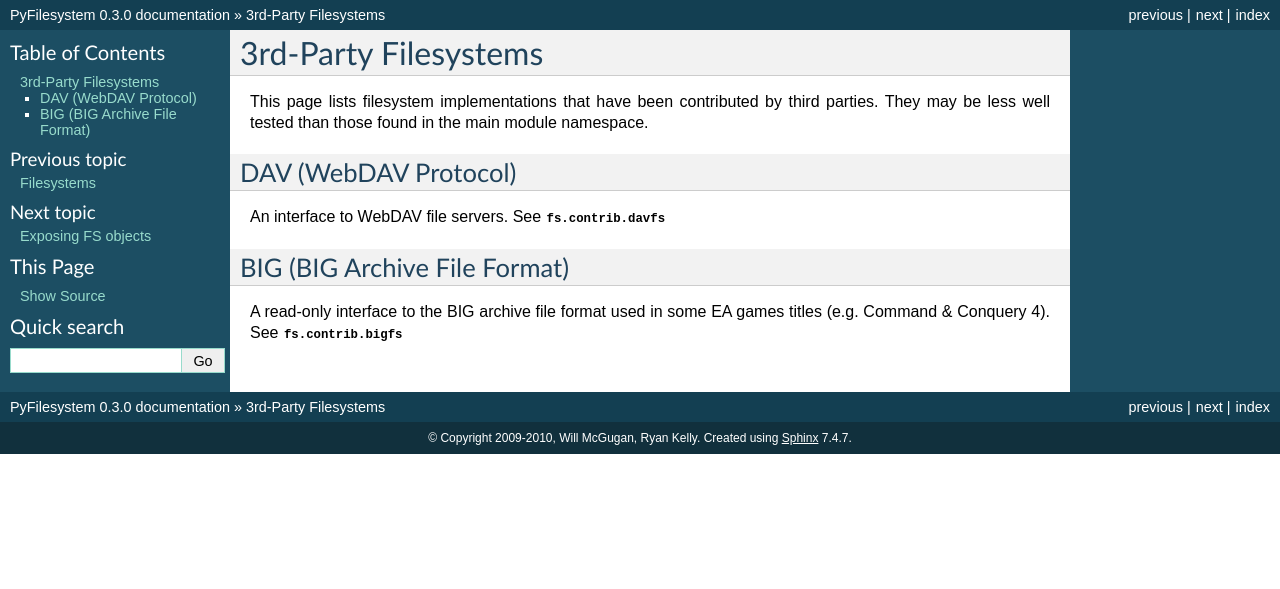
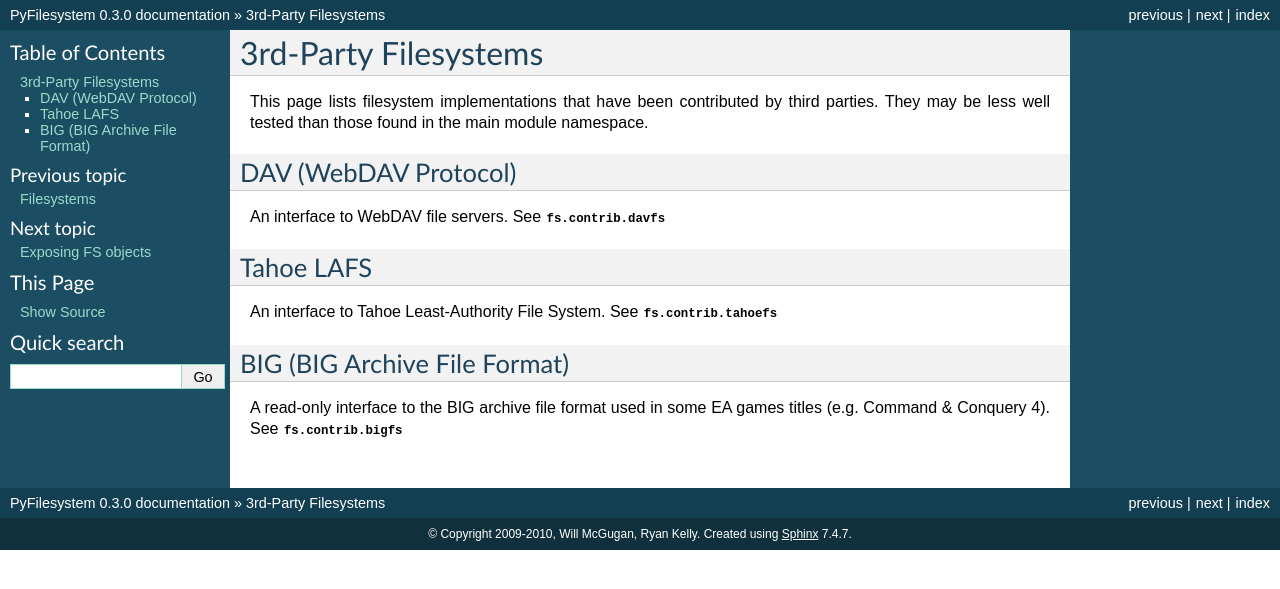
Before and after one commit to PyFilesystem/pyfilesystem, a Sphinx documentation site: the page built from docs/contrib.rst, in a window 1280 px wide. Shown: the top 589 px of the page. Built offline with Sphinx 7.4.7, drawn with Linux system fonts in a browser that asks for light colours; pages that are not in the unit, such as notebooks, are missing from menus.

Commit message:
add basic TahoeFS pointers to the documentation

```diff
--- a/docs/contrib.rst
+++ b/docs/contrib.rst
@@ -10,6 +10,11 @@ DAV (WebDAV Protocol)
 An interface to WebDAV file servers. See :mod:`fs.contrib.davfs`
 
 
+Tahoe LAFS
+----------
+An interface to Tahoe Least-Authority File System.  See :mod:`fs.contrib.tahoefs`
+
+
 BIG (BIG Archive File Format)
 -----------------------------
 A read-only interface to the BIG archive file format used in some EA games titles (e.g. Command & Conquery 4).  See :mod:`fs.contrib.bigfs`
--- a/docs/contrib/index.rst
+++ b/docs/contrib/index.rst
@@ -7,4 +7,5 @@ The ``fs.contrib`` module contains a number of filesystem implementations provid
    :maxdepth: 3
 
    davfs.rst
+   tahoefs.rst
    bigfs.rst
--- /dev/null
+++ b/docs/contrib/tahoefs.rst
@@ -0,0 +1,2 @@
+.. automodule:: fs.contrib.tahoefs
+    :members:
```
